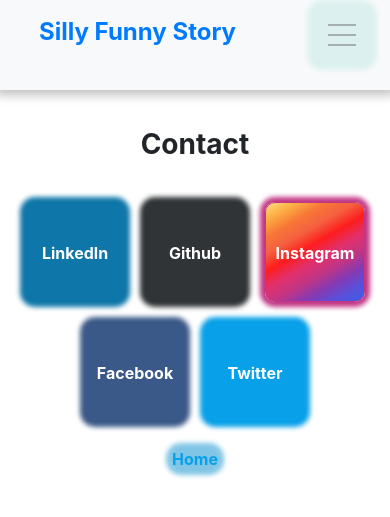
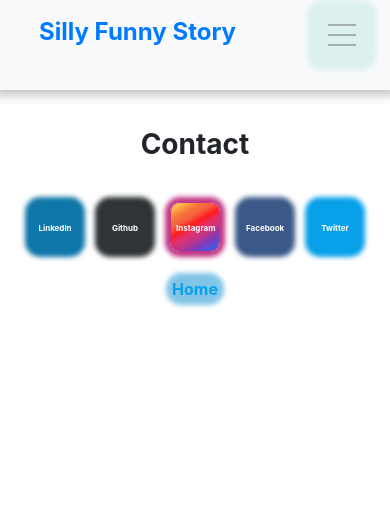
Before and after one commit to nnfunny/small-blog, a Jekyll site: the page built from pages/contact.html, in a window 390 px wide. Shown: the top 517 px of the page. Built offline with Jekyll 4.4.1, drawn with Linux system fonts in a browser that asks for light colours.

Commit message:
update contact

```diff
--- a/pages/contact.html
+++ b/pages/contact.html
@@ -113,5 +113,14 @@
         .anchor:hover {
             color: white;
         }
+
+        @media screen and (max-width: 600px) {
+            .item {
+                height: 50px;
+                width: 50px;
+                font-size: 8px;
+                line-height: 40px;
+            }
+        }
     </style>
 </div>
```
